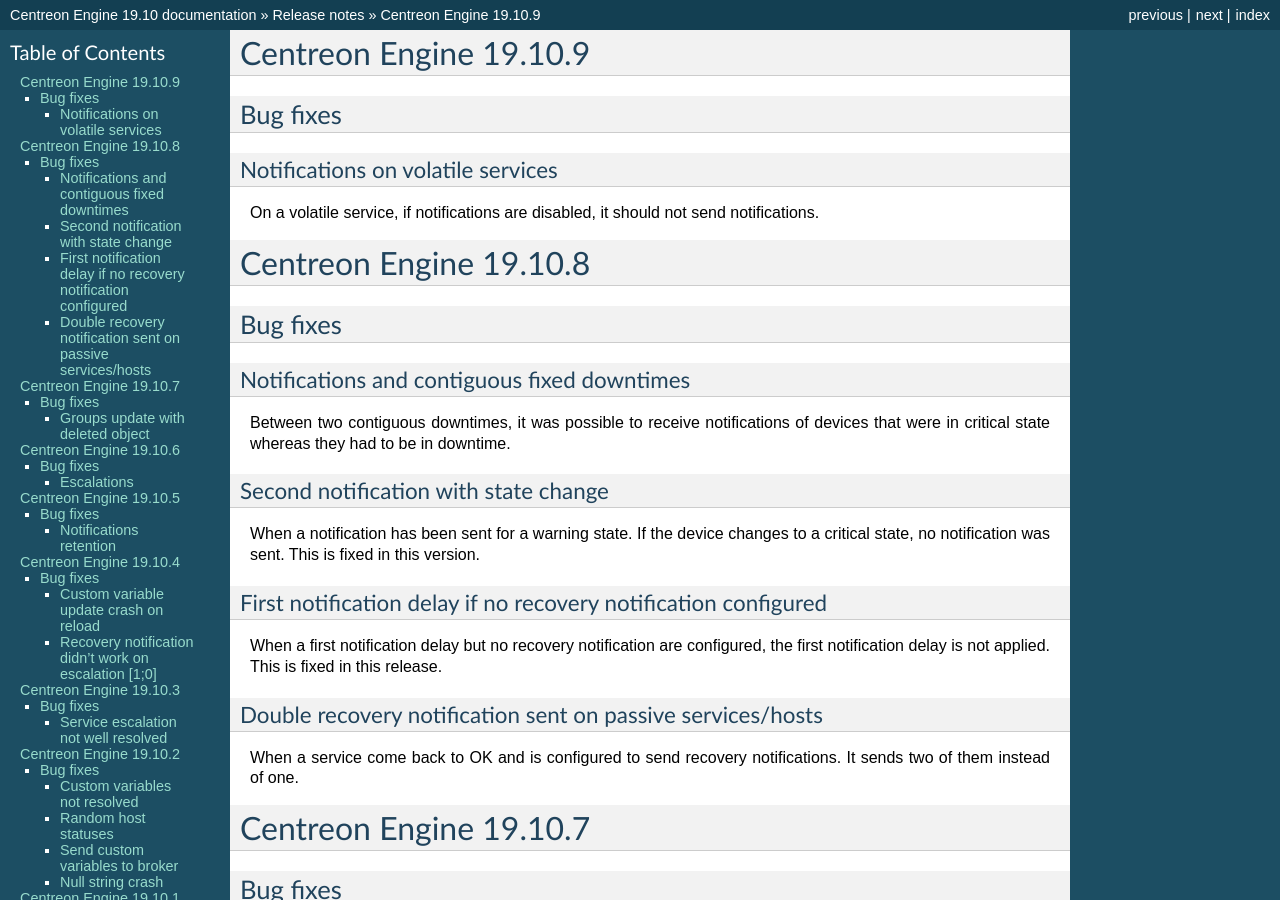
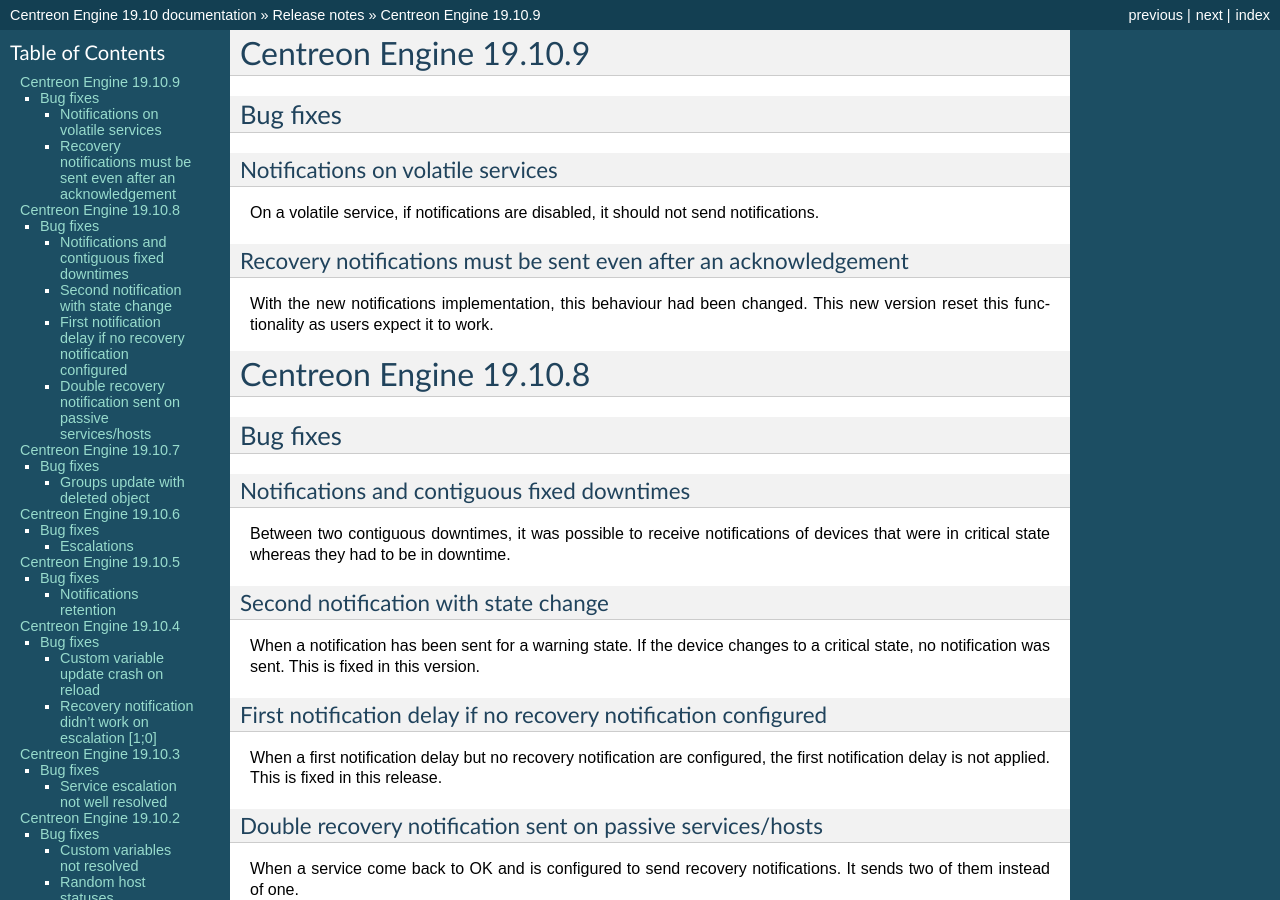
Before and after one commit to centreon/centreon-engine, a Sphinx documentation site: the page built from doc/release_notes/engine19.10.rst, in a window 1280 px wide and 900 px high. Built offline with Sphinx 7.4.7, drawn with Linux system fonts in a browser that asks for light colours.

Commit message:
fix(notifier): Recovery are sent even if service is acknowledged.
Conflicts:
	src/notifier.cc

```diff
--- a/doc/release_notes/engine19.10.rst
+++ b/doc/release_notes/engine19.10.rst
@@ -11,6 +11,12 @@
 
 On a volatile service, if notifications are disabled, it should not send
 notifications.
+
+Recovery notifications must be sent even after an acknowledgement
+=================================================================
+
+With the new notifications implementation, this behaviour had been changed.
+This new version reset this functionality as users expect it to work.
 
 =======================
 Centreon Engine 19.10.8
```
Also changed, not shown: 6 other files.
